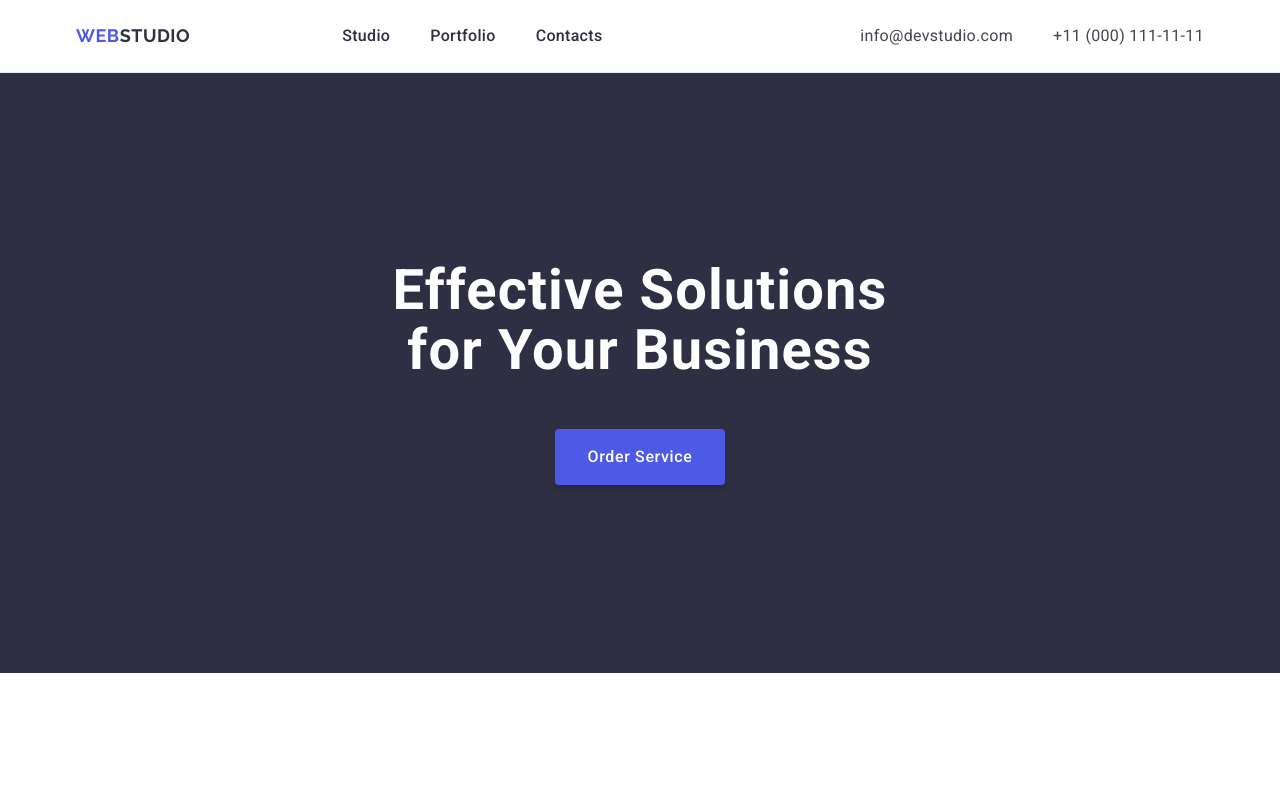
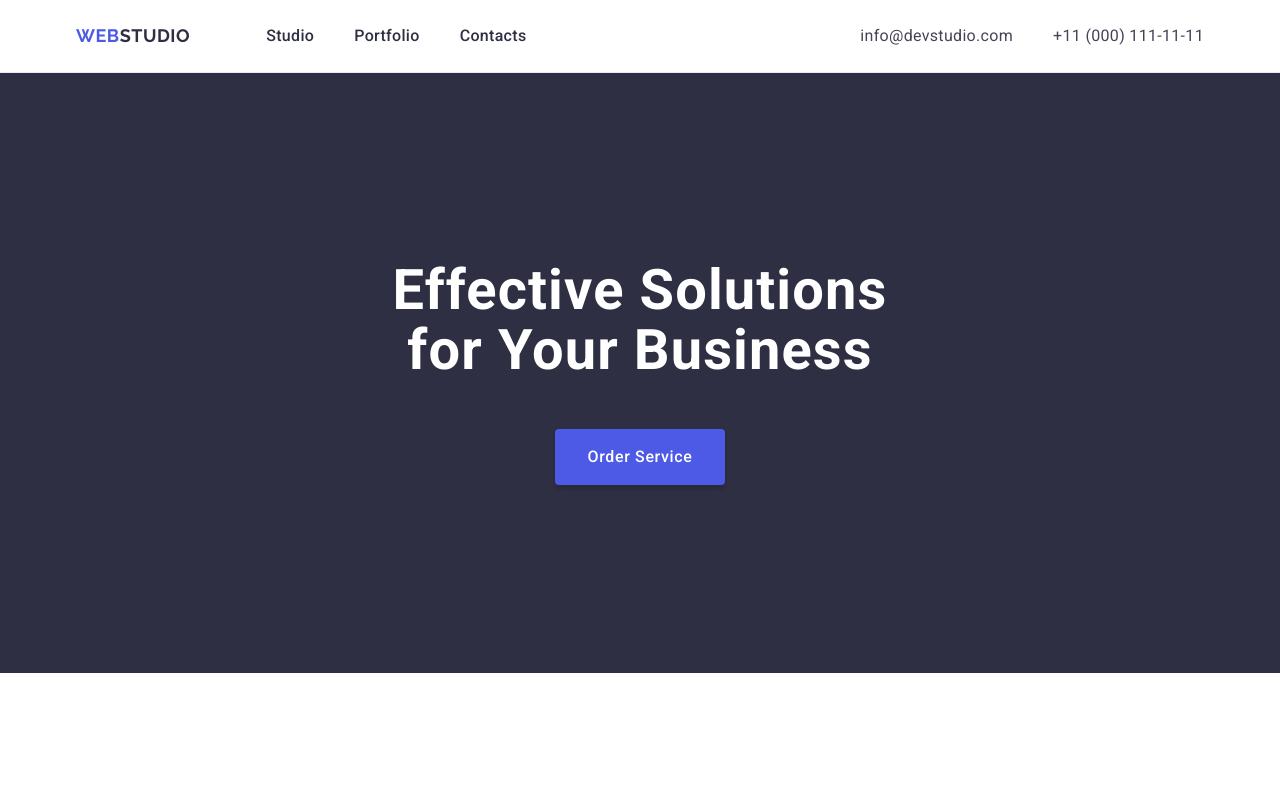
Before and after one commit to KirillShytov/hw-04, a plain HTML site: page index.html in a window 1280 px wide. Shown: the top 789 px of the page. Drawn offline with nearby package versions, Linux system fonts and the light colour scheme.

Commit message:
сссс

```diff
--- a/css/styles.css
+++ b/css/styles.css
@@ -53,16 +53,11 @@ header .container,
 }
 .header {
   border-bottom: 1px solid #e7e9fc;
-}
-.link-logo,
-.link-menu,
-.link-contact {
-  display: block;
   padding: 24px 0;
 }
 .menu {
   gap: 40px;
-  margin-left: 76px;
+  padding-left: 76px;
 }
 .list-contact {
   gap: 40px;
@@ -76,7 +71,6 @@ header .container,
   letter-spacing: 0.54px;
   text-transform: uppercase;
   color: #4d5ae5;
-  margin-right: 76px;
 }
 .part-logo {
   color: #2e2f42;
```
Also changed, not shown: images/icons.svg, images/icons/Vector.svg (deleted), images/icons/astronaut 1.svg (deleted), images/icons/clock 1.svg (deleted), images/icons/diagram 1.svg (deleted), images/icons/facebook 1.svg (deleted), images/icons/instagram 2.svg (deleted), images/icons/linkedin 1.svg (deleted), images/icons/twitter 1.svg (deleted).
